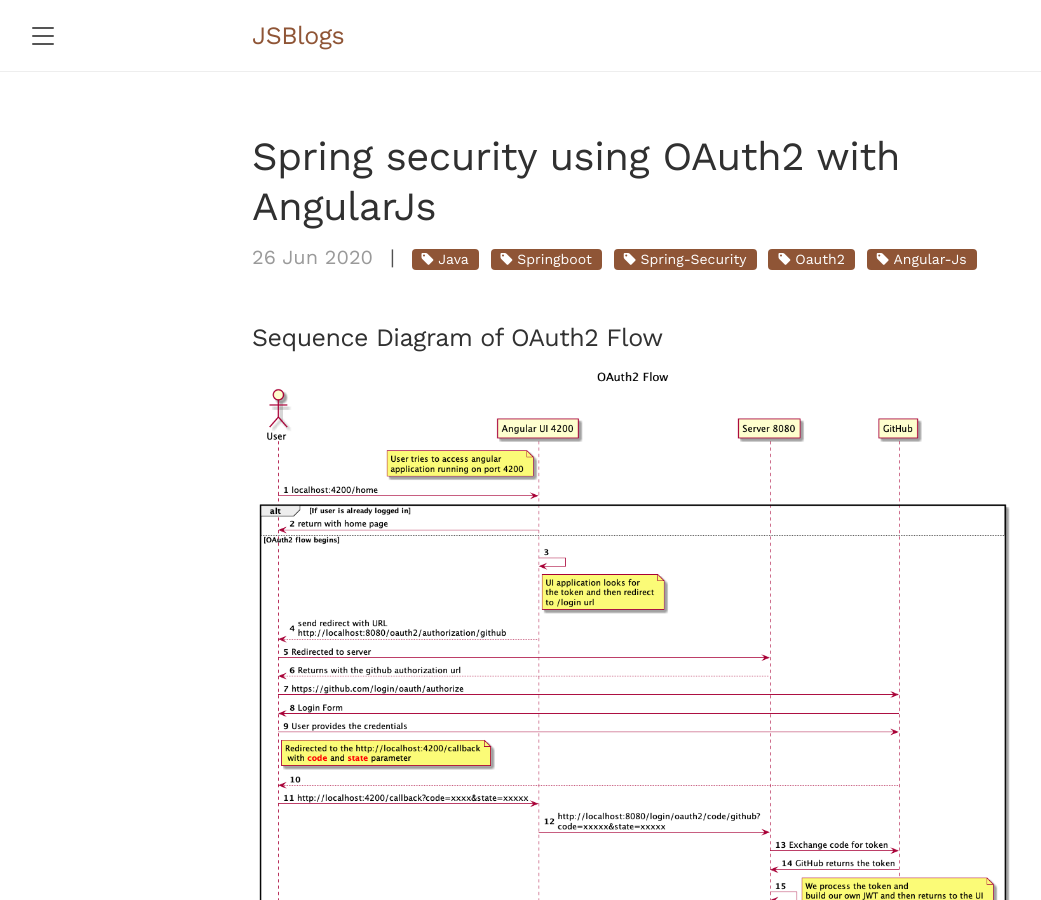
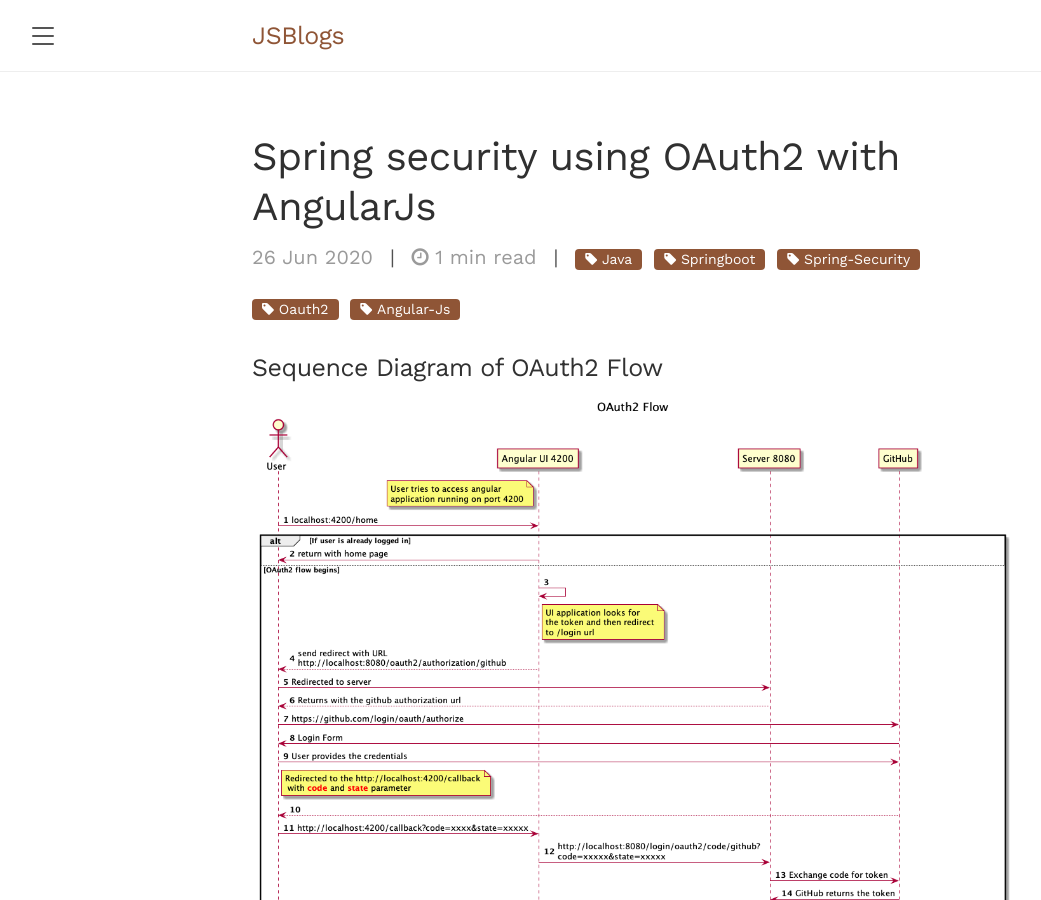
Before and after one commit to jsblogs/jsblogs.github.io, a Jekyll site: the page built from _posts/spring/2020-06-27-Spring-security-using-OAuth2-with-angular-js.md, in a window 1280 px wide and 900 px high. Shown: the whole window, without its empty margins (8-1049 px from the left). Built offline with Jekyll 4.4.1, drawn with Linux system fonts in a browser that asks for light colours; nearby versions of some CDN libraries; comment, search, counter and statistics services are not loaded.

Commit message:
read time added in post

```diff
--- /dev/null
+++ b/_includes/read-time.html
@@ -0,0 +1,7 @@
+<i class="fa fa-clock-o" aria-hidden="true"></i>
+{% assign words = include.text | number_of_words %}
+{% if words < 360 %}
+1 min read
+{% else %}
+{{ words | divided_by:180 }} mins read
+{% endif %}
--- a/_layouts/post.html
+++ b/_layouts/post.html
@@ -5,6 +5,8 @@
 <div class="post">
   <h1 class="post-title">{{ page.title }}</h1>
   <span class="post-date-inline">{{ page.date | date_to_string }}</span>
+  <span style="margin-right: 0.5em; margin-left: 0.5em;">|</span>
+  <span class="post-date-inline">{% include read-time.html text=content %}</span>
   <span style="margin-right: 0.5em; margin-left: 0.5em;">|</span>
   {% for tag in page.tags %}
   <span>
```
Also changed, not shown: index.html (+1 -7 lines).
